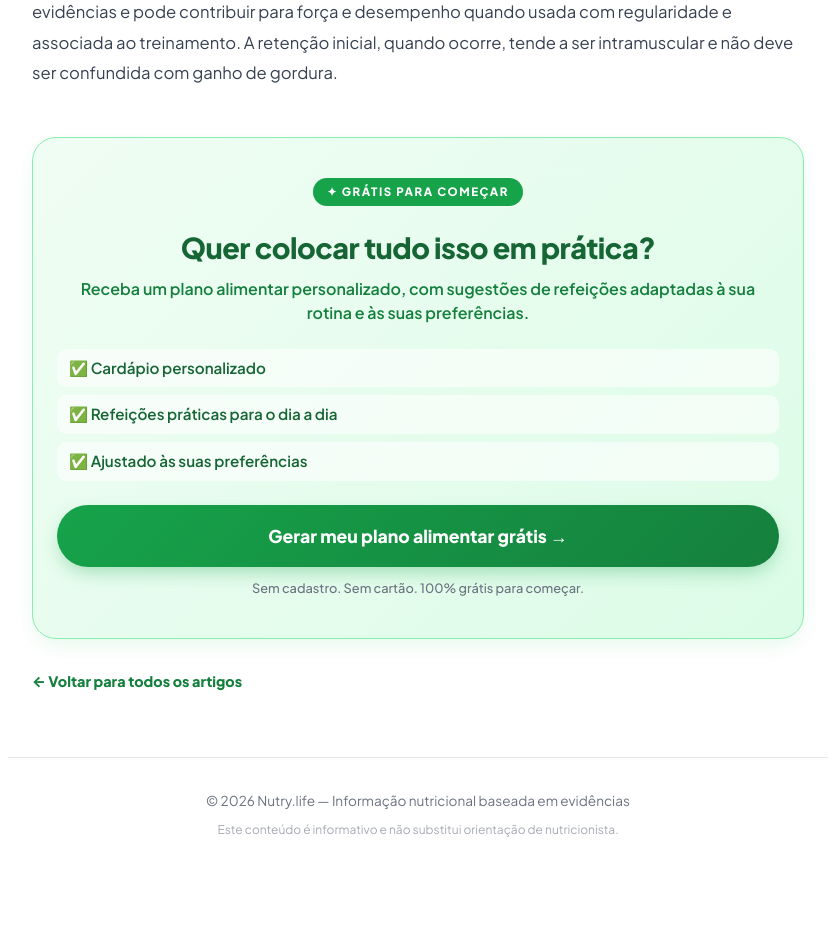
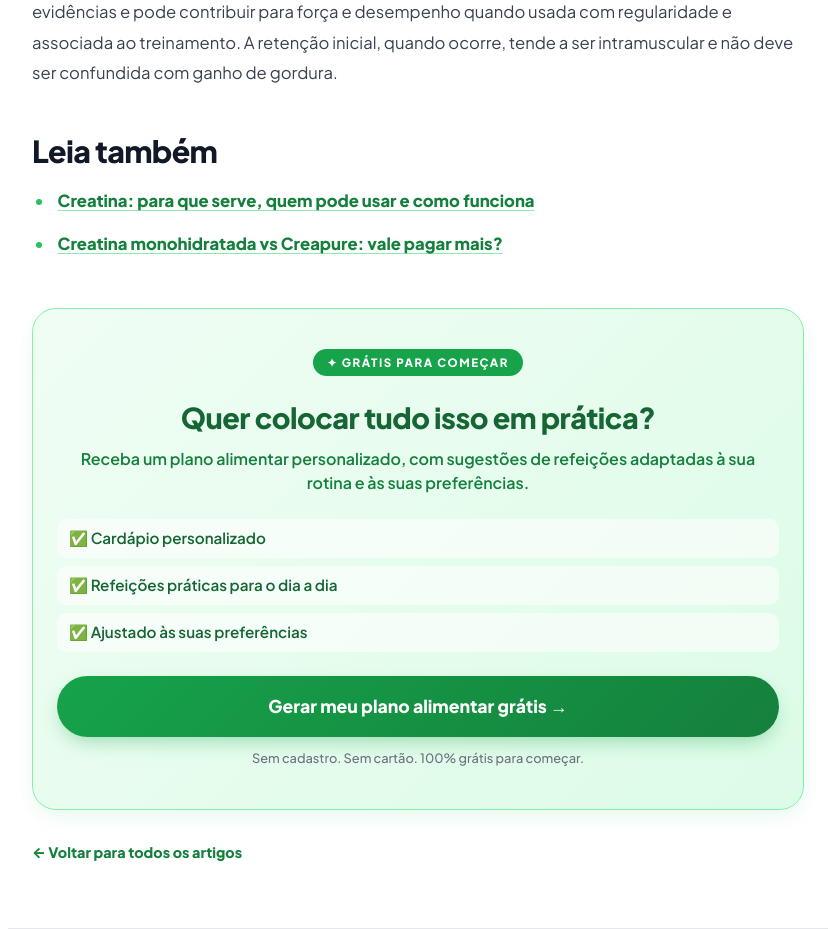
Before and after one commit to elevanceseguros/Nutri, a Next.js app: page /blog/creatina-para-mulheres-beneficios-retencao-seguranca in a window 1280 px wide. Shown: the part 3640-4569 px from the top of the page, without its empty margins (222-1057 px from the left). Before the commit the page ends 4527 px from the top, so only its background shows below. Built offline with nearby package versions, Linux system fonts and the light colour scheme.

Commit message:
seo: adiciona links internos ao artigo de creatina

```diff
--- a/src/app/blog/creatina-para-mulheres-beneficios-retencao-seguranca/page.tsx
+++ b/src/app/blog/creatina-para-mulheres-beneficios-retencao-seguranca/page.tsx
@@ -91,6 +91,12 @@ export default function Post() {
 
             <h2>Conclusão</h2>
             <p>Mulheres não precisam de uma creatina diferente. A monohidratada possui o maior conjunto de evidências e pode contribuir para força e desempenho quando usada com regularidade e associada ao treinamento. A retenção inicial, quando ocorre, tende a ser intramuscular e não deve ser confundida com ganho de gordura.</p>
+
+            <h2>Leia também</h2>
+            <ul>
+              <li><Link href="/blog/creatina-para-que-serve">Creatina: para que serve, quem pode usar e como funciona</Link></li>
+              <li><Link href="/blog/creatina-monohidratada-vs-creapure">Creatina monohidratada vs Creapure: vale pagar mais?</Link></li>
+            </ul>
           </div>
 
           <div className={styles.premiumBanner} data-cta="nutry-plan-final">
```
